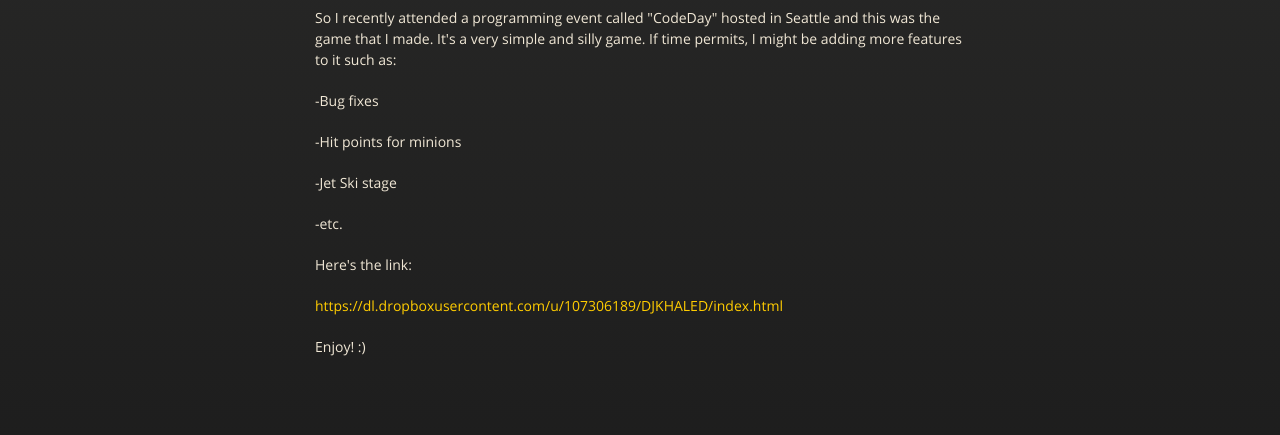
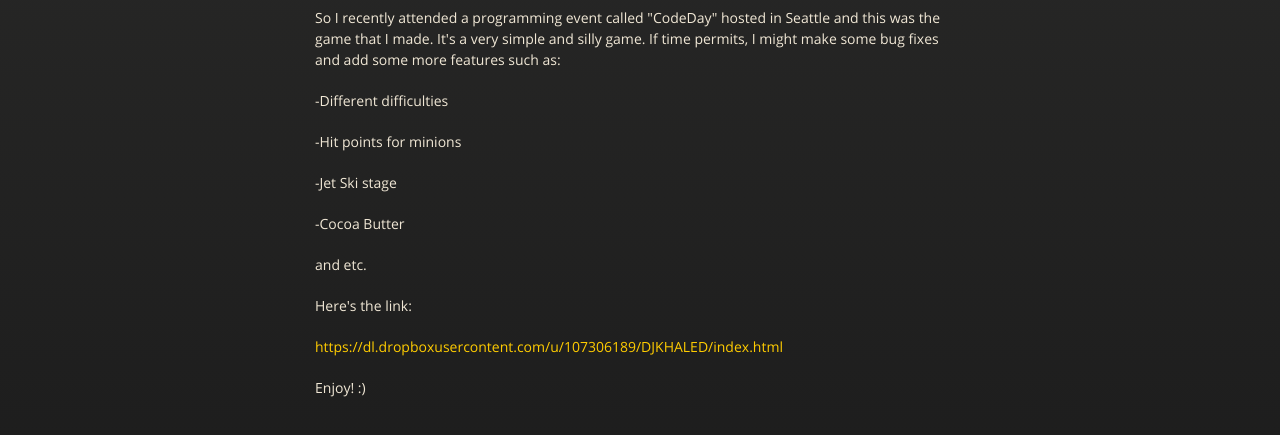
Before and after one commit to Chrysippean/The-Adventures-of-DJ-Khaled, a plain HTML site: page index.html in a window 1280 px wide. Shown: the part 261-696 px from the top of the page. Drawn offline with nearby package versions, Linux system fonts and the light colour scheme.

```diff
--- a/index.html
+++ b/index.html
@@ -41,15 +41,17 @@
         <h3>
 <a id="the-adventures-of-dj-khaled" class="anchor" href="#the-adventures-of-dj-khaled" aria-hidden="true"><span aria-hidden="true" class="octicon octicon-link"></span></a>The Adventures of DJ Khaled</h3>
 
-<p>So I recently attended a programming event called "CodeDay" hosted in Seattle and this was the game that I made. It's a very simple and silly game. If time permits, I might be adding more features to it such as:</p>
+<p>So I recently attended a programming event called "CodeDay" hosted in Seattle and this was the game that I made. It's a very simple and silly game. If time permits, I might make some bug fixes and add some more features such as:</p>
 
-<p>-Bug fixes</p>
+<p>-Different difficulties</p>
 
 <p>-Hit points for minions</p>
 
 <p>-Jet Ski stage</p>
 
-<p>-etc.</p>
+<p>-Cocoa Butter</p>
+
+<p>and etc.</p>
 
 <p>Here's the link: </p>
 
--- a/params.json
+++ b/params.json
@@ -1 +1 @@
-{"name":"The Adventures of DJ Khaled ","tagline":"","body":"###The Adventures of DJ Khaled\r\nSo I recently attended a programming event called \"CodeDay\" hosted in Seattle and this was the game that I made. It's a very simple and silly game. If time permits, I might be adding more features to it such as:\r\n\r\n-Bug fixes\r\n\r\n-Hit points for minions\r\n\r\n-Jet Ski stage\r\n\r\n-etc.\r\n\r\nHere's the link: \r\n\r\nhttps://dl.dropboxusercontent.com/u/107306189/DJKHALED/index.html\r\n\r\nEnjoy! :)\r\n","google":"","note":"Don't delete this file! It's used internally to help with page regeneration."}
+{"name":"The Adventures of DJ Khaled ","tagline":"","body":"###The Adventures of DJ Khaled\r\nSo I recently attended a programming event called \"CodeDay\" hosted in Seattle and this was the game that I made. It's a very simple and silly game. If time permits, I might make some bug fixes and add some more features such as:\r\n\r\n-Different difficulties\r\n\r\n-Hit points for minions\r\n\r\n-Jet Ski stage\r\n\r\n-Cocoa Butter\r\n\r\nand etc.\r\n\r\nHere's the link: \r\n\r\nhttps://dl.dropboxusercontent.com/u/107306189/DJKHALED/index.html\r\n\r\nEnjoy! :)\r\n","google":"","note":"Don't delete this file! It's used internally to help with page regeneration."}
```
